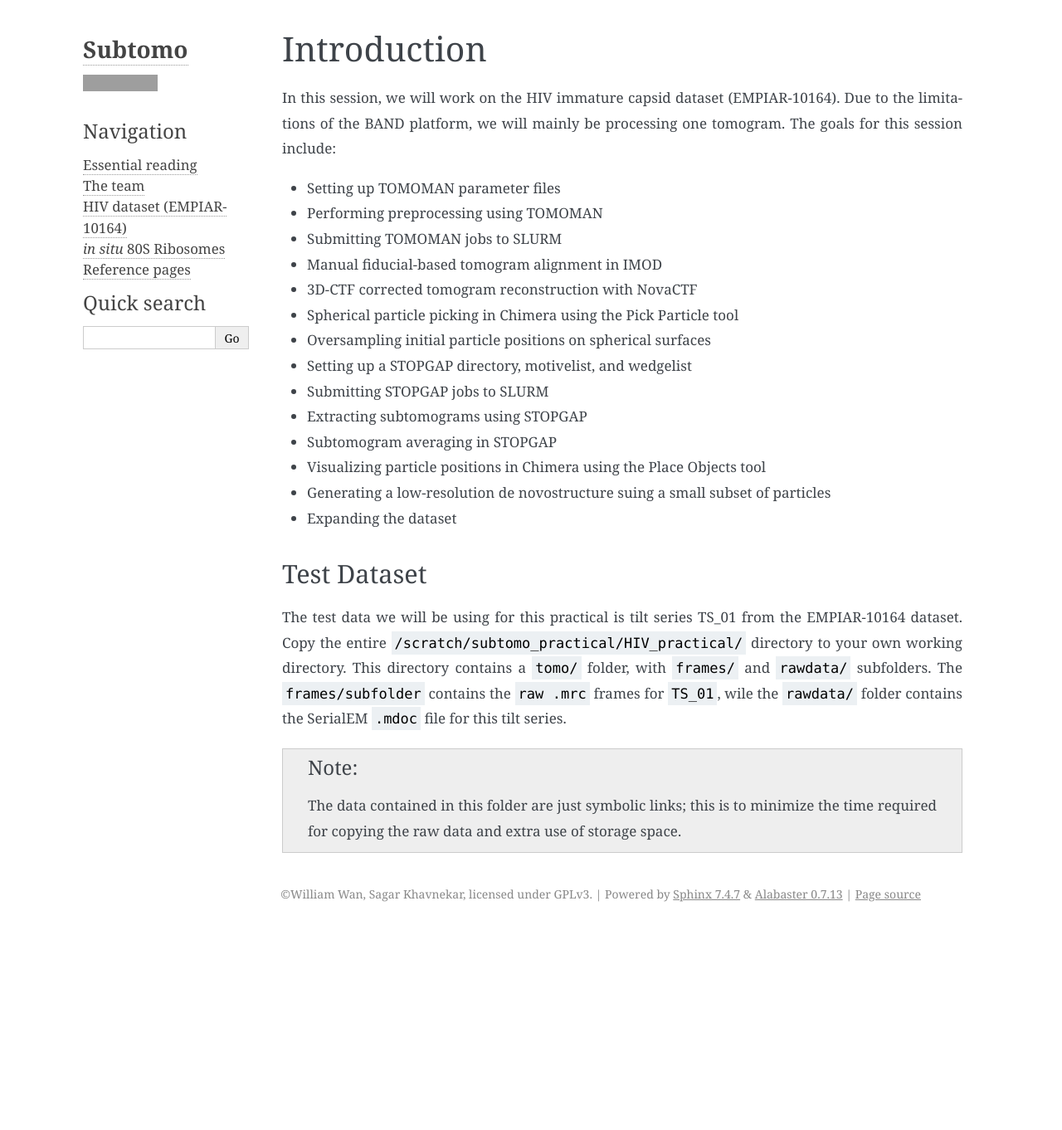
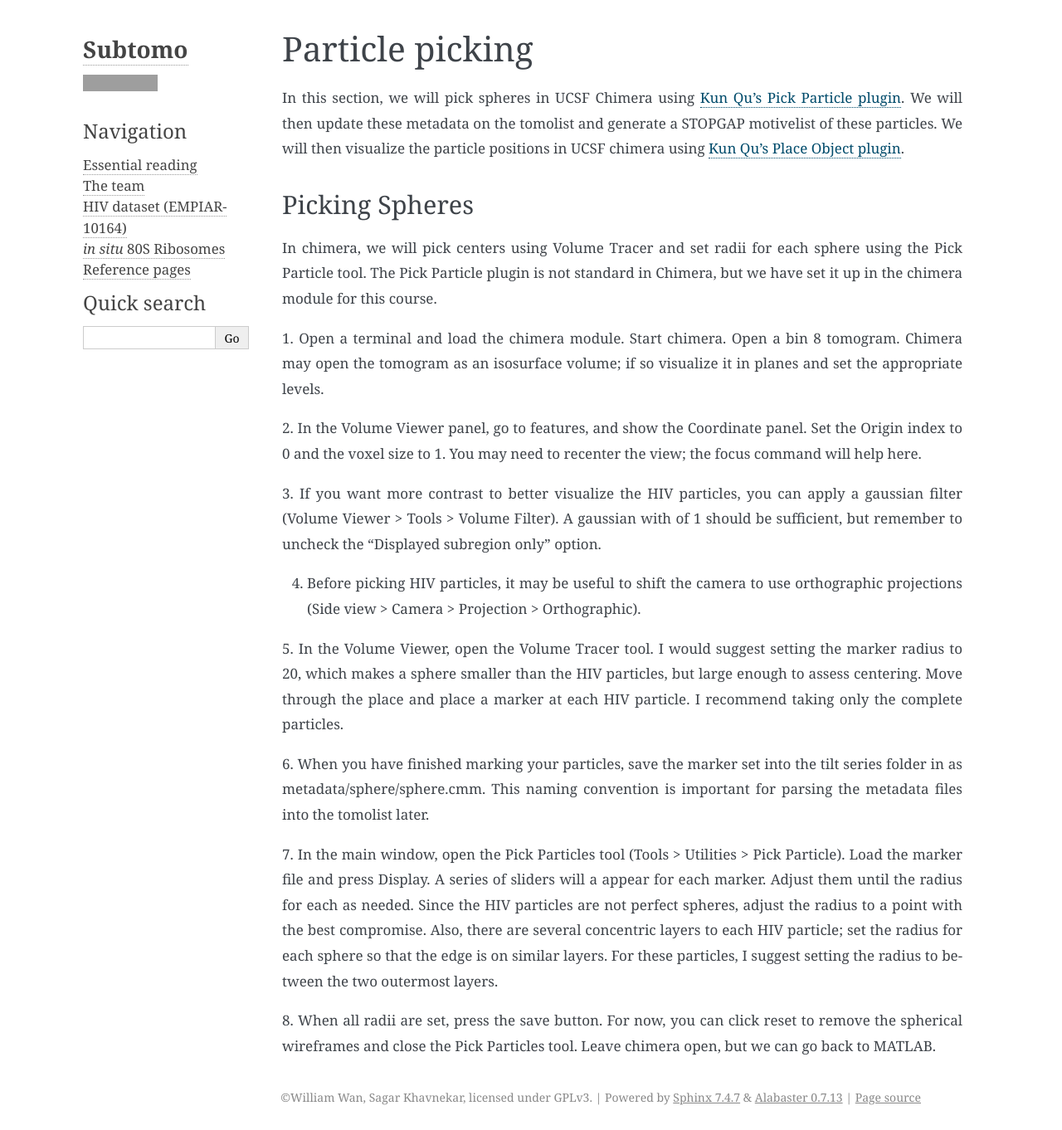
Before and after one commit to sagarbiophysics/Subtomo-tutorials, a Sphinx documentation site: the page built from source/HIV/picking.rst, in a window 1280 px wide. Shown: the whole page at 83% size. Built offline with Sphinx 7.4.7, drawn with Linux system fonts in a browser that asks for light colours; before the commit the page ends 1117 px from its top, so only the background shows below that; grey boxes are pictures that could not be loaded.

Commit message:
Update picking.rst

```diff
--- a/source/HIV/picking.rst
+++ b/source/HIV/picking.rst
@@ -1,33 +1,44 @@
-Introduction
+Particle picking
 ============
 
-In this session, we will work on the HIV immature capsid dataset (EMPIAR-10164).
-Due to the limitations of the BAND platform, we will mainly be processing one tomogram.
-The goals for this session include:
+In this section, we will pick spheres in UCSF Chimera using `Kun Qu’s Pick Particle plugin <https://www.biochem.mpg.de/7940000/Pick-Particle>`_.
+We will then update these metadata on the tomolist and generate a STOPGAP motivelist of these particles.
+We will then visualize the particle positions in UCSF chimera using `Kun Qu’s Place Object plugin <https://www.biochem.mpg.de/7939908/Place-Object>`_.
 
-- Setting up TOMOMAN parameter files
-- Performing preprocessing using TOMOMAN
-- Submitting TOMOMAN jobs to SLURM
-- Manual fiducial-based tomogram alignment in IMOD
-- 3D-CTF corrected tomogram reconstruction with NovaCTF
-- Spherical particle picking in Chimera using the Pick Particle tool
-- Oversampling initial particle positions on spherical surfaces
-- Setting up a STOPGAP directory, motivelist, and wedgelist
-- Submitting STOPGAP jobs to SLURM
-- Extracting subtomograms using STOPGAP
-- Subtomogram averaging in STOPGAP
-- Visualizing particle positions in Chimera using the Place Objects tool
-- Generating a low-resolution de novostructure suing a small subset of particles
-- Expanding the dataset
-
-Test Dataset
+Picking Spheres
 ----------------
 
-The test data we will be using for this practical is tilt series TS_01 from the EMPIAR-10164 dataset.
-Copy the entire ``/scratch/subtomo_practical/HIV_practical/`` directory to your own working directory.
-This directory contains a ``tomo/`` folder, with ``frames/`` and ``rawdata/`` subfolders.
-The ``frames/subfolder`` contains the ``raw .mrc`` frames for ``TS_01``, wile the ``rawdata/`` folder contains the SerialEM ``.mdoc`` file for this tilt series.
 
+In chimera, we will pick centers using Volume Tracer and set radii for each sphere using the Pick Particle tool.
+The Pick Particle plugin is not standard in Chimera, but we have set it up in the chimera module for this course.
 
-.. note::
-     The data contained in this folder are just symbolic links; this is to minimize the time required for copying the raw data and extra use of storage space.
+1. Open a terminal and load the chimera module.
+Start chimera. Open a bin 8 tomogram.
+Chimera may open the tomogram as an isosurface volume; if so visualize it in planes and set the appropriate levels.
+
+2. In the Volume Viewer panel, go to features, and show the Coordinate panel.
+Set the Origin index to 0 and the voxel size to 1.
+You may need to recenter the view; the focus command will help here.
+
+3. If you want more contrast to better visualize the HIV particles, you can apply a gaussian filter (Volume Viewer > Tools > Volume Filter).
+A gaussian with of 1 should be sufficient, but remember to uncheck the “Displayed subregion only” option.
+
+4. Before picking HIV particles, it may be useful to shift the camera to use orthographic projections (Side view > Camera > Projection > Orthographic).
+
+5. In the Volume Viewer, open the Volume Tracer tool.
+I would suggest setting the marker radius to 20, which makes a sphere smaller than the HIV particles, but large enough to assess centering.
+Move through the place and place a marker at each HIV particle.
+I recommend taking only the complete particles.
+
+6. When you have finished marking your particles, save the marker set into the tilt series folder in as metadata/sphere/sphere.cmm.
+This naming convention is important for parsing the metadata files into the tomolist later.
+
+7. In the main window, open the Pick Particles tool (Tools > Utilities > Pick Particle). Load the marker file and press Display.
+A series of sliders will a appear for each marker. Adjust them until the radius for each as needed.
+Since the HIV particles are not perfect spheres, adjust the radius to a point with the best compromise.
+Also, there are several concentric layers to each HIV particle; set the radius for each sphere so that the edge is on similar layers.
+For these particles, I suggest setting the radius to between the two outermost layers.
+
+8. When all radii are set, press the save button.
+For now, you can click reset to remove the spherical wireframes and close the Pick Particles tool.
+Leave chimera open, but we can go back to MATLAB.
```
